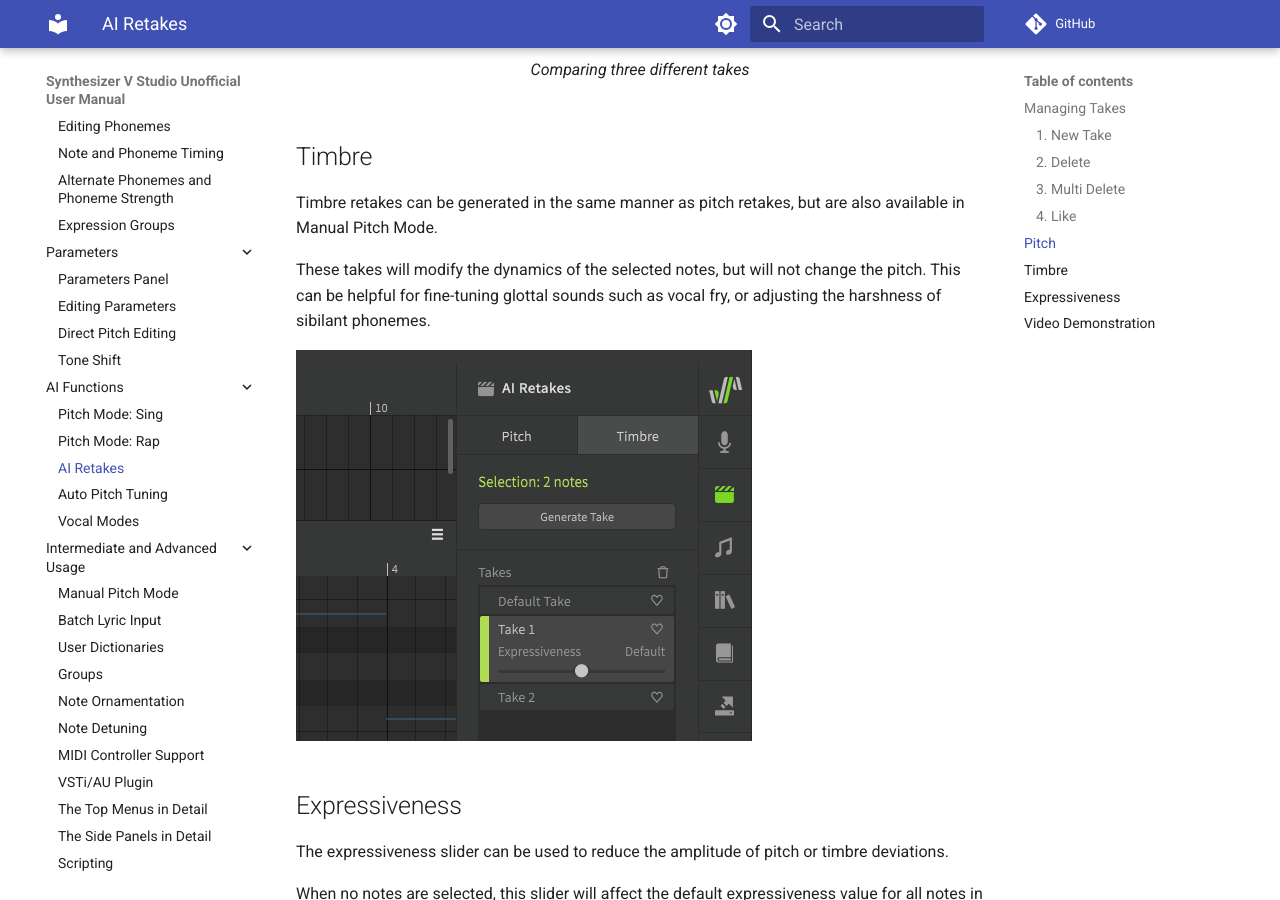
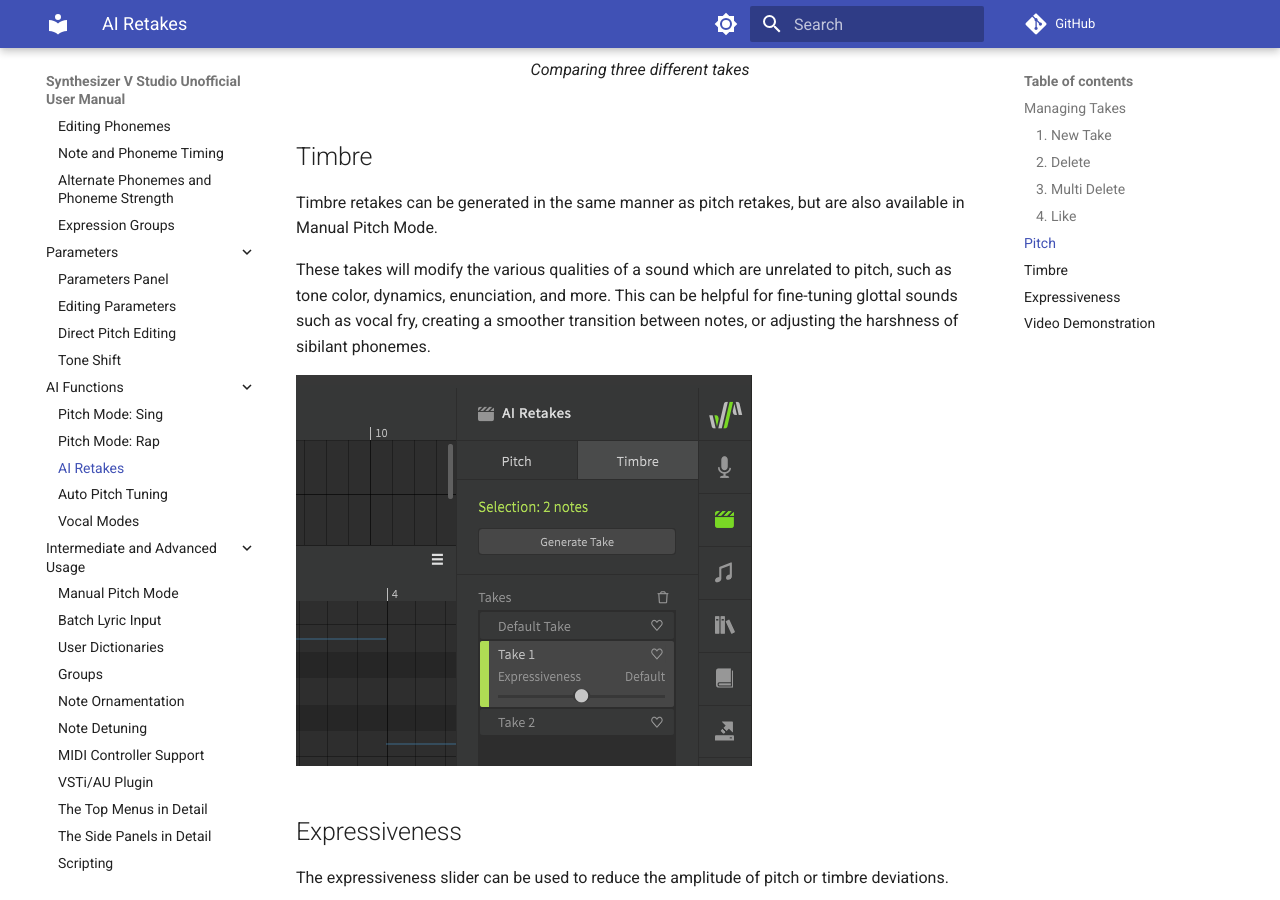
Before and after one commit to claire-west/svstudio-manual, an MkDocs documentation site: the page built from docs/ai-functions/ai-retakes.md, in a window 1280 px wide and 900 px high, scrolled down 2569 px. Built offline with MkDocs 1.6.1 and Material for MkDocs 9.7.7, drawn with Linux system fonts in a browser that asks for light colours; comment, search, counter and statistics services are not loaded.

Commit message:
Revise Timbre Retakes description

```diff
--- a/docs/ai-functions/ai-retakes.md
+++ b/docs/ai-functions/ai-retakes.md
@@ -48,7 +48,7 @@
 
 Timbre retakes can be generated in the same manner as pitch retakes, but are also available in Manual Pitch Mode.
 
-These takes will modify the dynamics of the selected notes, but will not change the pitch. This can be helpful for fine-tuning glottal sounds such as vocal fry, or adjusting the harshness of sibilant phonemes.
+These takes will modify the various qualities of a sound which are unrelated to pitch, such as tone color, dynamics, enunciation, and more. This can be helpful for fine-tuning glottal sounds such as vocal fry, creating a smoother transition between notes, or adjusting the harshness of sibilant phonemes.
 
 ![Timbre Retakes](../img/ai-functions/retakes-timbre.png)
 
```
